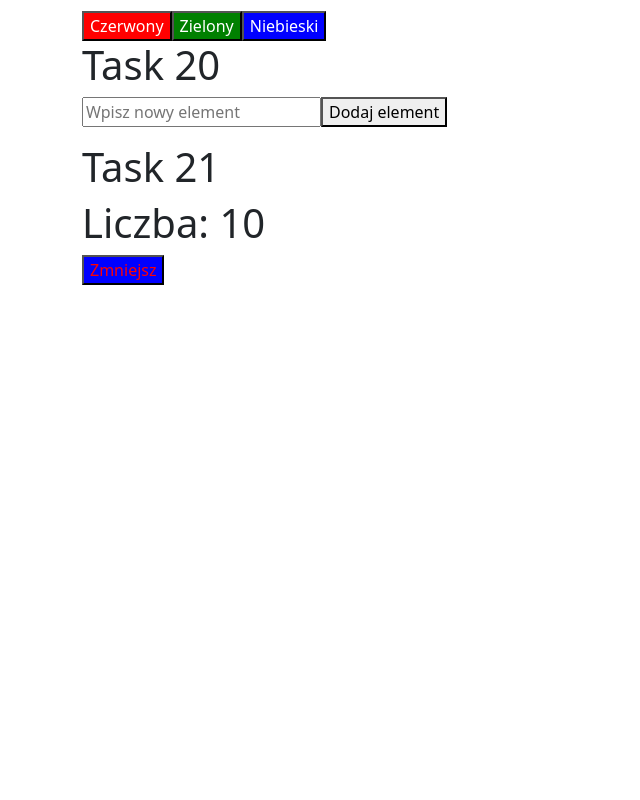
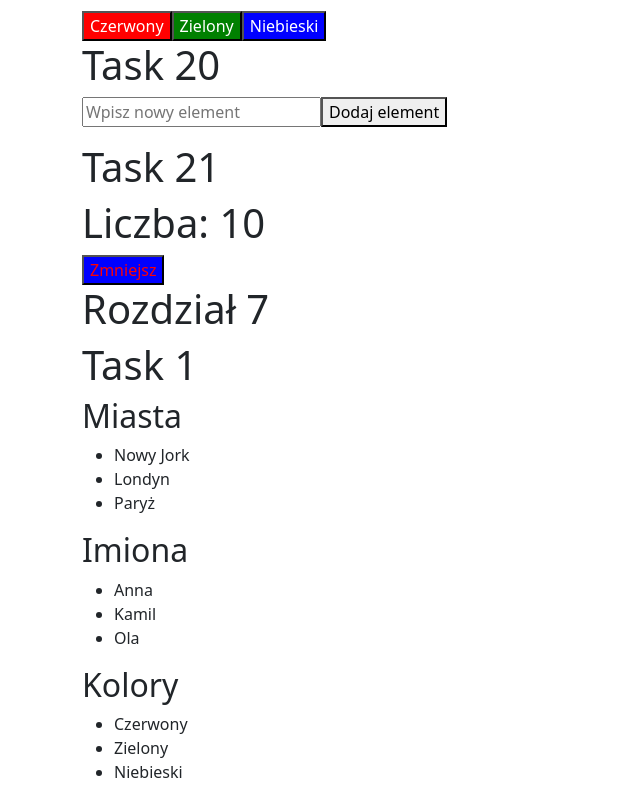
Before and after one commit to celnik-213/react, a React (Create React App) app: page / in a window 1280 px wide. Shown: the part 1703-2503 px from the top of the page, without its empty margins (0-640 px from the left). Before the commit the page ends 1988 px from the top, so only its background shows below. Built offline with nearby package versions, Linux system fonts and the light colour scheme.

Commit message:
Rozdzial7

```diff
--- a/src/App.js
+++ b/src/App.js
@@ -17,6 +17,7 @@ import WpiszCos from './components/WpiszCos';
 import ThreeColors from './components/ThreeColors';
 import AddList from './components/AddList';
 import CountTo0 from './components/CountTo0';
+import DomyslnaWartosc from './components/DomyslnaWartosc';
 
 function App() {
 
@@ -56,6 +57,9 @@ function App() {
             <AddList />
             <h1>Task 21</h1>
             <CountTo0 />
+            <h1>Rozdział 7</h1>
+            <h1>Task 1</h1>
+            <DomyslnaWartosc />
 
         </div>
 
--- /dev/null
+++ b/src/components/DomyslnaWartosc.jsx
@@ -0,0 +1,30 @@
+import { useState, useEffect, use } from "react";
+
+const List = ({ items, heading }) => {
+    return (
+
+        <div>
+            <h2>{heading}</h2>
+            {items.length===0 ?
+            <p>Brak elementów do wyświetlenia.</p>
+            :
+            <ul>
+                {items.map((item, index) => (
+                    <li key={index}>{item}</li>
+                ))}
+            </ul>
+        }
+        </div>
+
+    );
+};
+const App = () => {
+    return (
+        <div>
+            <List heading="Miasta" items={["Nowy Jork", "Londyn", "Paryż"]} />
+            <List heading="Imiona" items={["Anna", "Kamil", "Ola"]} />
+            <List heading="Kolory" items={["Czerwony", "Zielony", "Niebieski"]} />
+        </div>
+    );
+};
+export default App;
--- a/src/components/ThreeColors.jsx
+++ b/src/components/ThreeColors.jsx
@@ -10,7 +10,7 @@ function ThreeColors() {
       </p>
 
       <button style={{backgroundColor:"red", color:"white"}} onClick={() => setColor("red")}>Czerwony</button>
-      <button style={{backgroundColor:"green" , color:"white"}} onClick={() => setColor("green")}>Zielony</button>
+      <button style={{backgroundColor:"green", color:"white"}} onClick={() => setColor("green")}>Zielony</button>
       <button style={{backgroundColor:"blue", color:"white"}} onClick={() => setColor("blue")}>Niebieski</button>
     </div>
   );
```
